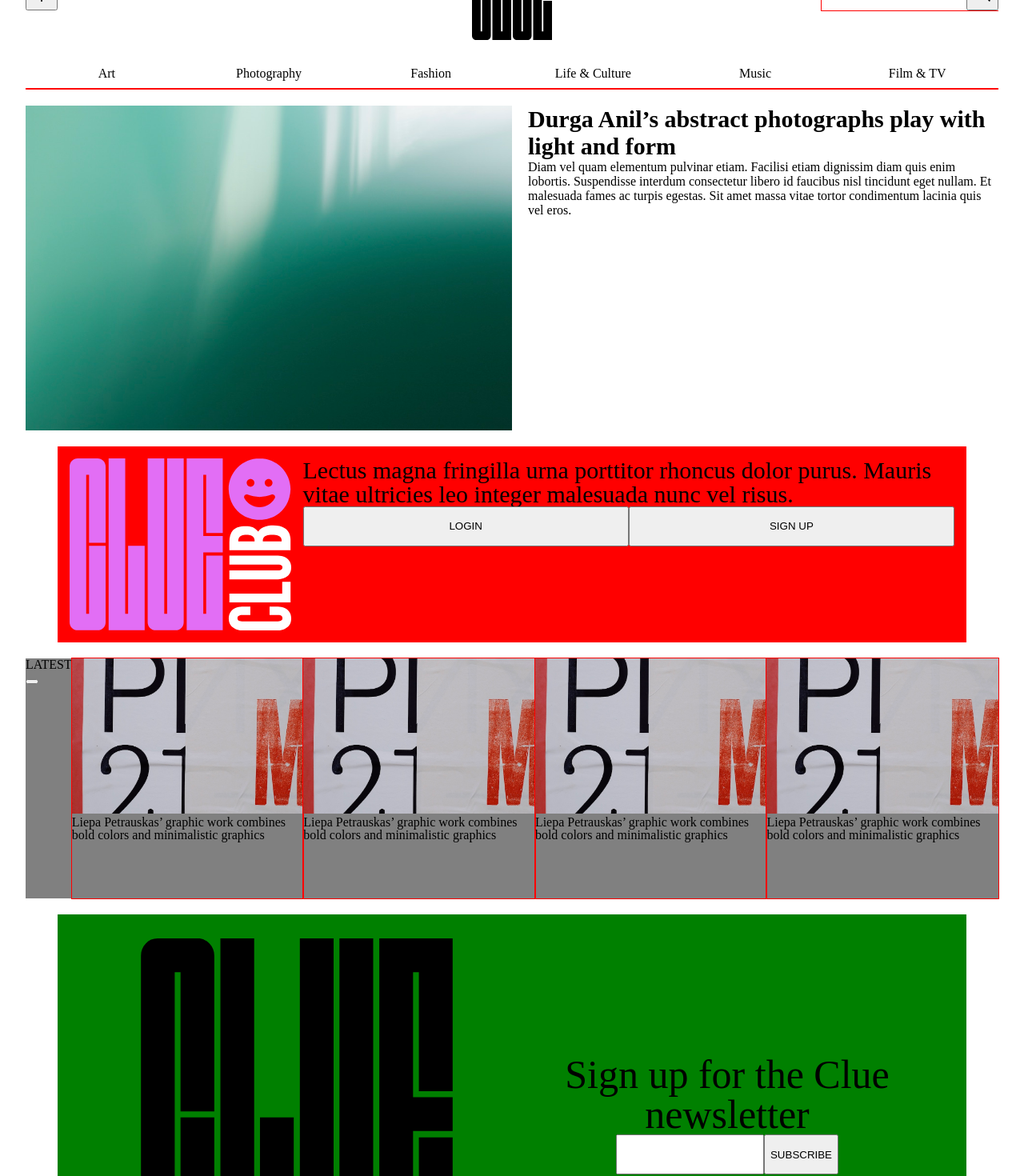
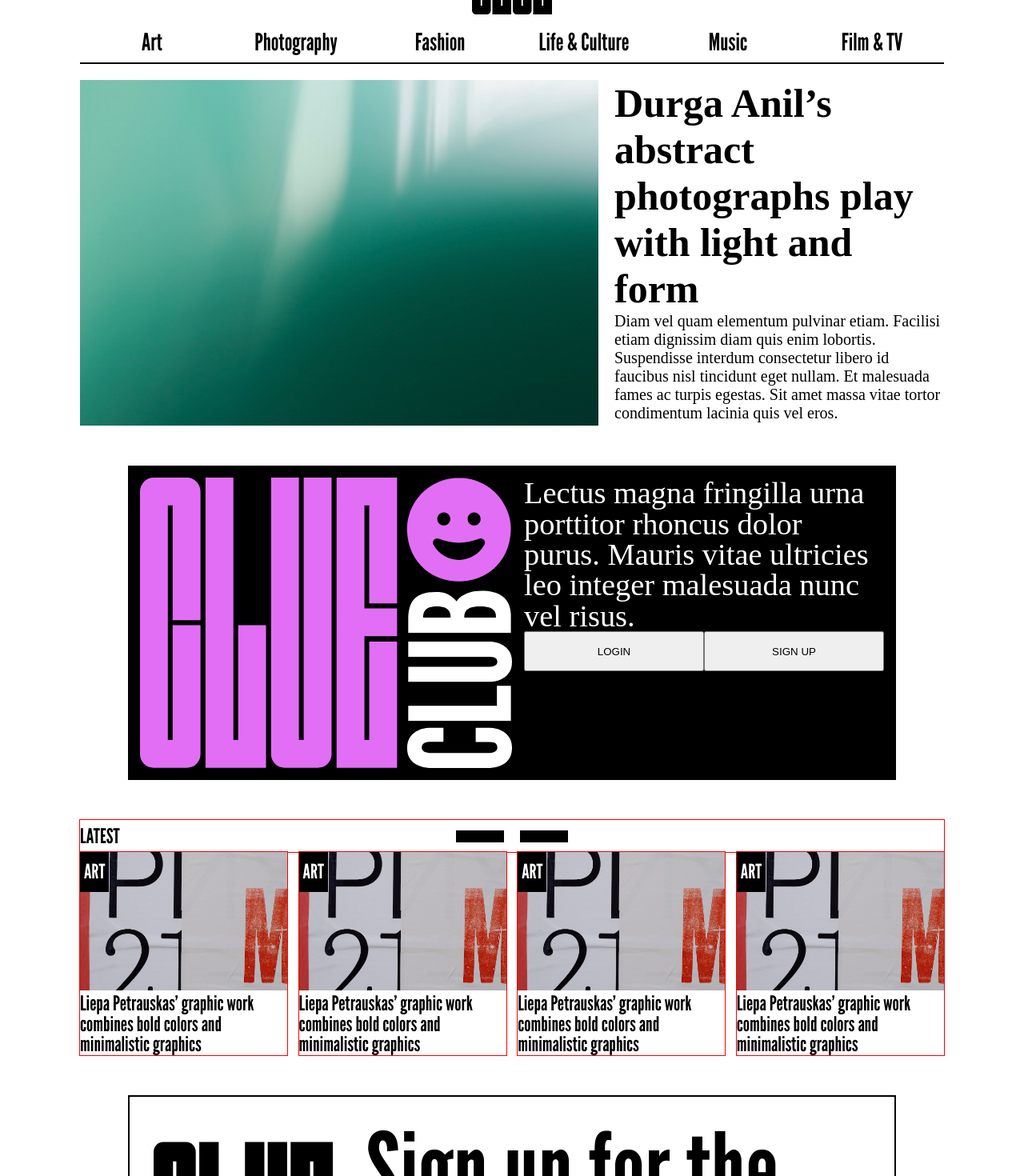
Before and after one commit to digitalents-academy/clue-magazine, a React (Vite) app: page / in a window 1280 px wide. Shown: the part 120-1590 px from the top of the page at 80% size. Built offline with nearby package versions, Linux system fonts and the light colour scheme.

Commit message:
LandingPage 29.9

```diff
--- a/src/components/LandingPage.jsx
+++ b/src/components/LandingPage.jsx
@@ -1,7 +1,7 @@
 export default function LandingPage() {
   return (
     <div>
-      <nav class="TopBar">
+      <div class="TopSection">
         <div class="MLSBar">
           <button class="MenuButton">
             <img src="/src/assets/icons/menu.svg" class="MenuIcon" />
@@ -24,12 +24,22 @@ export default function LandingPage() {
             <li>Film & TV</li>
           </ul>
         </div>
+      </div>
       <div class="CategoriesMenu">
         <div class="Menu">
-
+          <ul>
+            <li>Categories</li>
+            <li>Art</li>
+            <li>Photography</li>
+            <li>Fashion</li>
+            <li>Life & Culture</li>
+            <li>Music</li>
+            <li>Film & TV</li>
+          </ul>
+          <button>LOGIN</button>
+          <button>SIGN UP</button>
         </div>
       </div>
-      </nav>
       <div class="MainContent">
         <div class="HeadlineArticle">
           <img src="/src/assets/slider-images/durga-anil.jpg" class="FirstSlide" />
@@ -54,26 +64,41 @@ export default function LandingPage() {
           </div>
         </div>
         <div class="OtherNews">
-          {
           <div class="LatestText">
+            <div class="LB1">
               <h1>LATEST</h1>
-              <button></button>
+              <button class="LatestButton"></button>
             </div>
-          }
+            <div class="LB2">
+              <button class="LatestButton"></button>
+            </div>
+          </div>
           <div class="Article1">
+            <div class="ArticleType1">
+              <div class="ArticleType2">ART</div>
               <img src="/src/assets/slider-images/liepa-petrauskas.jpg" class="ArticlePhoto1" />
+            </div>
             <p>Liepa Petrauskas’ graphic work combines bold colors and minimalistic graphics</p>
           </div>
           <div class="Article1">
+            <div class="ArticleType1">
+              <div class="ArticleType2">ART</div>
               <img src="/src/assets/slider-images/liepa-petrauskas.jpg" class="ArticlePhoto1" />
+            </div>
             <p>Liepa Petrauskas’ graphic work combines bold colors and minimalistic graphics</p>
           </div>
           <div class="Article1">
+            <div class="ArticleType1">
+              <div class="ArticleType2">ART</div>
               <img src="/src/assets/slider-images/liepa-petrauskas.jpg" class="ArticlePhoto1" />
+            </div>
             <p>Liepa Petrauskas’ graphic work combines bold colors and minimalistic graphics</p>
           </div>
           <div class="Article1">
+            <div class="ArticleType1">
+              <div class="ArticleType2">ART</div>
               <img src="/src/assets/slider-images/liepa-petrauskas.jpg" class="ArticlePhoto1" />
+            </div>
             <p>Liepa Petrauskas’ graphic work combines bold colors and minimalistic graphics</p>
           </div>
         </div>
@@ -82,7 +107,7 @@ export default function LandingPage() {
           <div class="SingUpSection">
             <h1>Sign up for the Clue newsletter</h1>
             <div class="singUp2">
-              <input type="text" />
+              <input type="text" placeholder="Your Email" />
               <button>SUBSCRIBE</button>
             </div>
           </div>
--- a/src/index.css
+++ b/src/index.css
@@ -171,10 +171,12 @@ table {
 */
 
 /* Mobile Mainpage Styling */
+/*
 #root {
   margin: 2rem;
   width: auto;
 }
+*/
 
 #body {
   font-size: 16px;
@@ -187,7 +189,7 @@ table {
 
 @font-face {
   font-family: "league-gothic";
-  src: url(/clue-mag/src/assets/fonts/LeagueGothic-Regular.ttf);
+  src: url(/src/assets/fonts/LeagueGothic-Regular.ttf);
 }
 
 article {
@@ -225,10 +227,13 @@ li {
   width: 100%;
   padding: 10px;
   vertical-align: middle;
+  font-family: league-gothic;
+  font-size: 30px;
 }
 
 li:hover {
-  background-color: red;
+  background-color: black;
+  color: white;
 }
 
 ul {
@@ -254,7 +259,7 @@ ul {
   display: flex;
   align-content: center;
   justify-content: center;
-  border-bottom: 2px solid red;
+  border-bottom: 2px solid black;
   width: 100%;
 }
 
@@ -264,7 +269,6 @@ ul {
 
 .Search {
   width: auto;
-  outline: 1px solid red;
 }
 
 .SearchButton {
@@ -306,20 +310,24 @@ ul {
   align-items: center;
   height: 200px;
   width: 100%;
+  padding: 40px;
 }
 
-.TopBar {
+.TopSection {
   background-color: white;
   display: flex;
   position: sticky;
+  z-index: 1;
   align-items: center;
   flex-direction: column;
   height: 200px;
+  padding-left: 100px;
+  padding-right: 100px;
   overflow: hidden;
 }
 
 .FirstSlide {
-  width: 50%;
+  max-width: 60%;
   height: auto;
   object-fit: cover;
 }
@@ -332,16 +340,17 @@ ul {
 }
 
 .singUp {
-  background-color: red;
+  background-color: black;
   display: flex;
-  margin-left: 40px;
-  margin-right: 40px;
+  margin-left: 60px;
+  margin-right: 60px;
   padding: 15px;
   gap: 15px;
+  color: white;
 }
 
 .singUpLogo {
-  width: 25%;
+  width: 50%;
 }
 
 .login {
@@ -351,12 +360,14 @@ ul {
 
 .MainContent {
   display: flex;
-  gap: 20px;
+  gap: 50px;
+  padding-left: 100px;
+  padding-right: 100px;
   flex-direction: column;
 }
 
 .textPlusButton p {
-  font-size: 30px;
+  font-size: 3vw;
 }
 
 .ArticleText {
@@ -365,51 +376,60 @@ ul {
 
 .ArticleText h1 {
   font-weight: bold;
-  font-size: 30px;
+  font-size: 50px;
+}
+
+.ArticleText p {
+  font-size: 20px;
 }
 
 .OtherNews {
-  background-color: gray;
-  height: 300px;
+  height: auto;
   display: flex;
+  flex-wrap: wrap;
+  justify-content: space-between;
 }
 
 .clubNewsLetter {
-  background-color: green;
-  height: 500px;
-  margin-left: 40px;
-  margin-right: 40px;
-  margin-bottom: 40px;
+  border: 2px solid black;
+  margin-left: 60px;
+  margin-right: 60px;
   display: flex;
   padding: 30px;
 }
 
-/*
 .CategoriesMenu {
-  position: absolute;
-  height: 200px;
-  background-color: blue;
+  width: 100%;
+  height: 380px;
+  background-color: black;
+  border-bottom: 3px solid white;
+  position: fixed;
+  display: none;
   top: 200px;
+  color: white;
 }
 
 .Menu {
   position: sticky;
+  display: flex;
+  height: 380px;
 }
-*/
 
 .LetterLogo {
-  width: 50%;
+  width: 25%;
 }
 
 .SingUpSection {
   display: flex;
   justify-content: center;
   flex-direction: column;
+  margin-left: 40px;
 }
 
 .SingUpSection h1 {
-  font-size: 50px;
-  text-align: center;
+  font-size: 10vw;
+  text-align: left;
+  font-family: league-gothic;
 }
 
 .singUp2 {
@@ -418,14 +438,81 @@ ul {
   height: 50px;
 }
 
+.singUp2 button {
+  width: 40%;
+}
+
+.singUp2 input {
+  width: 60%;
+}
+
 .ArticlePhoto1 {
   width: 100%;
 }
 
 .Article1 {
   outline: 1px solid red;
-  width: 300px;
+  width: 24%;
+  font-size: 25px;
 }
+
+.Article1 p {
+  font-size: 2vw;
+  font-family: league-gothic;
+}
+
+.LatestText {
+  outline: 1px solid red;
+  flex-basis: 100%;
+  height: 40px;
+  display: flex;
+  gap: 20px;
+}
+
+.LatestButton {
+  width: 60px;
+  height: 15px;
+  background-color: black;
+  border: none;
+}
+
+.LatestButton:hover {
+  background-color: red;
+}
+
+.LB1 {
+  display: flex;
+  justify-content: space-between;
+  width: 50%;
+  font-family: league-gothic;
+  font-size: 2vw;
+  align-items: center;
+}
+
+.LB2 {
+  display: flex;
+  justify-content: flex-start;
+  width: 50%;
+  align-items: center;
+}
+
+.ArticleType1 {
+  position: relative;
+}
+
+.ArticleType2 {
+  position: absolute;
+  background-color: black;
+  color: white;
+  display: flex;
+  justify-content: center;
+  align-items: center;
+  width: 14%;
+  height: 50px;
+  font-family: league-gothic;
+}
+
+
 
 @media only screen and (max-width: 600px) {
   :root {
```
Lines whose indentation alone changed are shown as unchanged.
